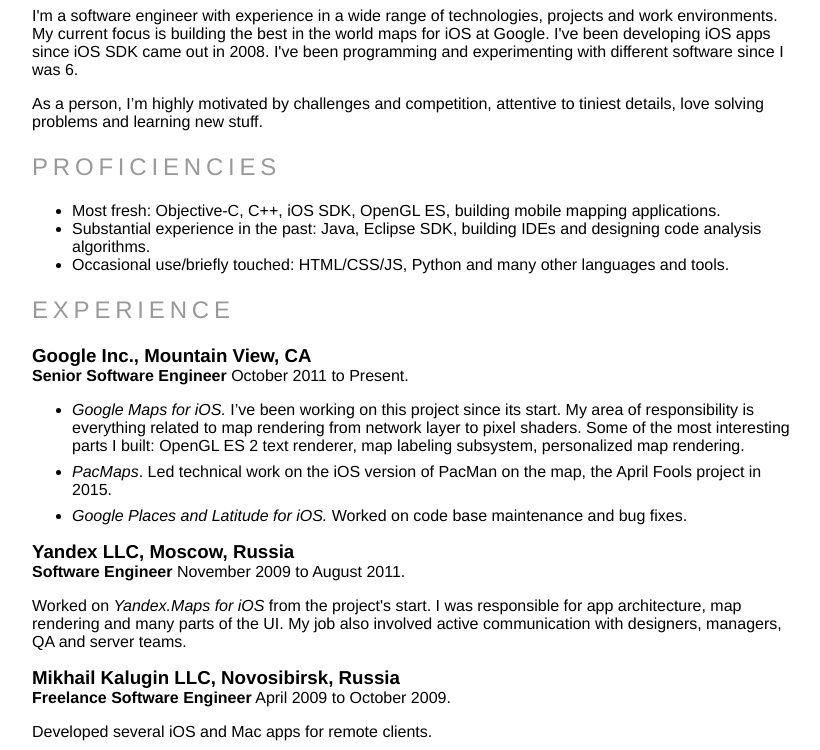
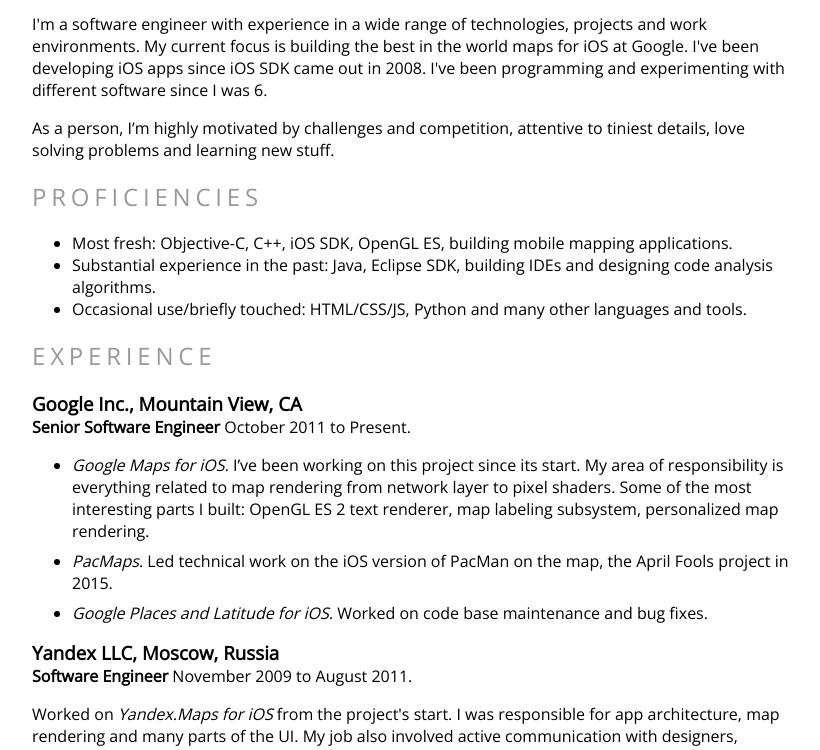
Before and after one commit to fourdman/fourdman.github.io, a plain HTML site: page index.html in a window 1280 px wide. Shown: the part 113-863 px from the top of the page, without its empty margins (48-868 px from the left). Drawn offline with nearby package versions, Linux system fonts and the light colour scheme.

Commit message:
switched to open sans

```diff
--- a/index.html
+++ b/index.html
@@ -6,6 +6,7 @@
   <meta name="generator" content="pandoc" />
   <title></title>
   <style type="text/css">code{white-space: pre;}</style>
+  <link href='https://fonts.googleapis.com/css?family=Open+Sans' rel='stylesheet' type='text/css'>
   <link rel="stylesheet" href="resume.css" type="text/css" />
 </head>
 <body>
--- a/resume.css
+++ b/resume.css
@@ -1,5 +1,5 @@
 html {
-	font-family:'avenir next', avenir, helvetica, 'helvetica neue', arial, sans-serif;
+	font-family:'Open Sans', helvetica, 'helvetica neue', arial, sans-serif;
 }
 
 body {
```
